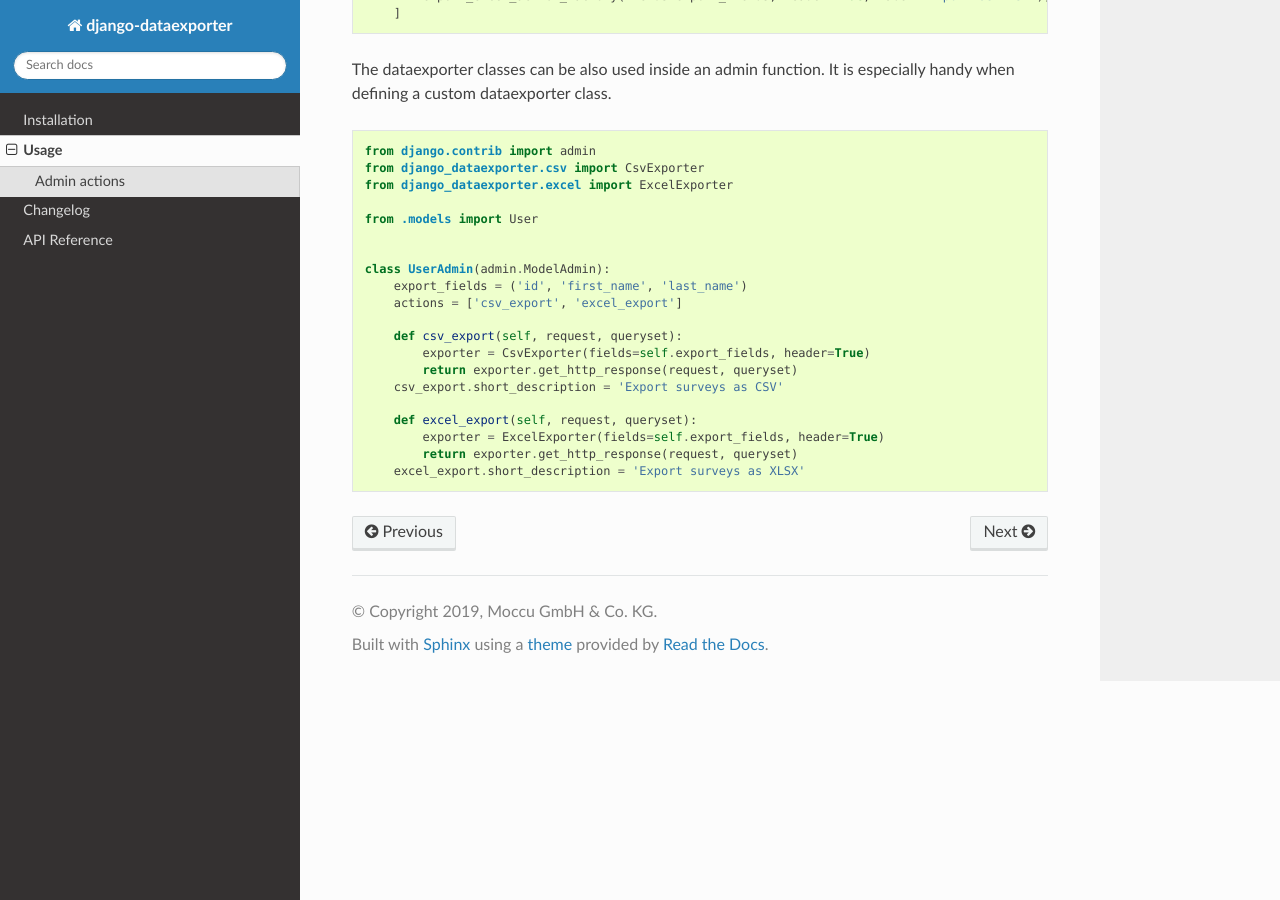
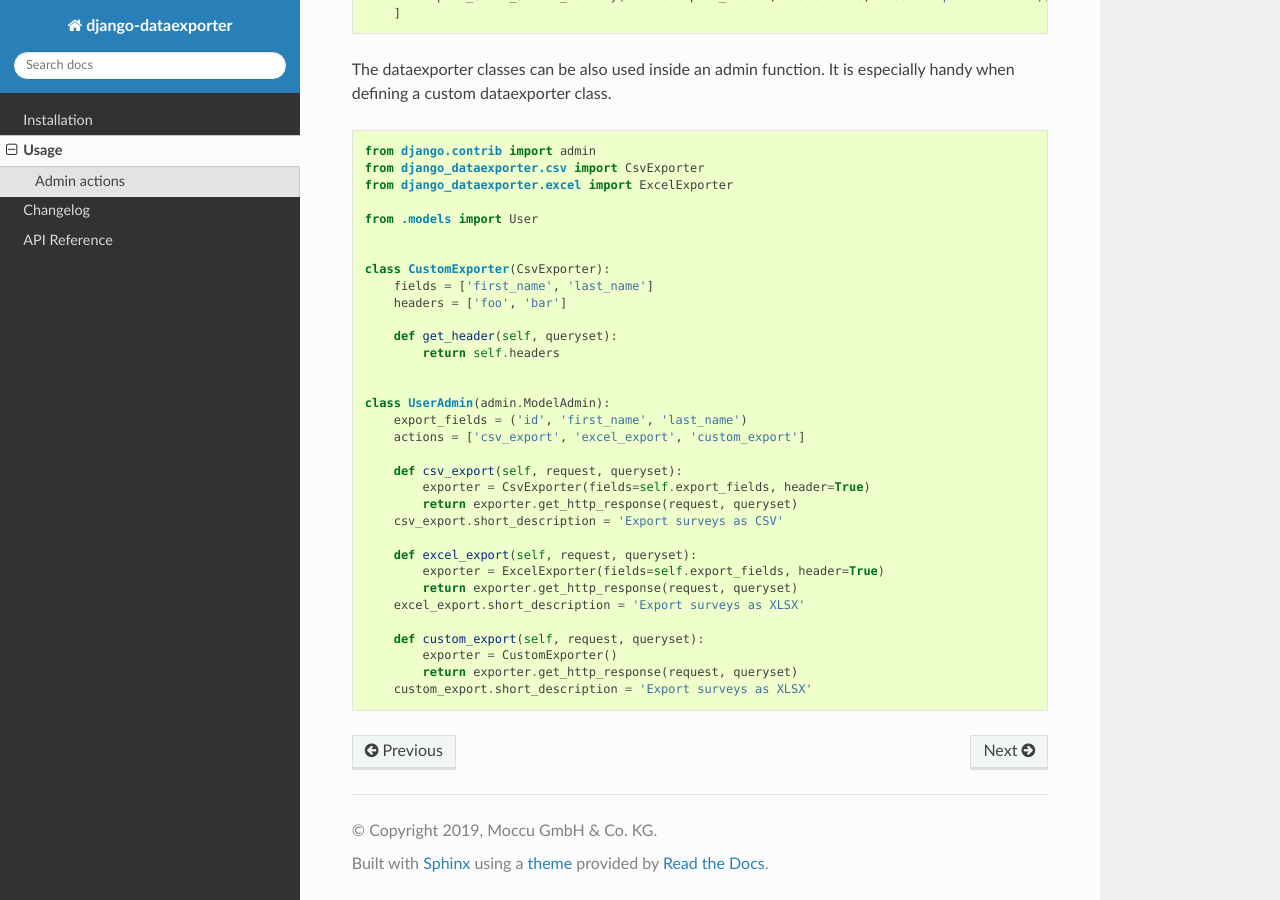
Before and after one commit to lenarother/django-dataexporter, a Sphinx documentation site: the page built from docs/usage.rst, in a window 1280 px wide and 900 px high, scrolled down 505 px. Built offline with Sphinx 7.4.7 and the Read the Docs theme 2.0.0, drawn with Linux system fonts in a browser that asks for light colours; pages that are not in the unit, such as notebooks, are missing from menus.

Commit message:
Add custom exporter example (#1)

```diff
--- a/docs/usage.rst
+++ b/docs/usage.rst
@@ -37,9 +37,17 @@ It is especially handy when defining a custom dataexporter class.
     from .models import User
 
 
+    class CustomExporter(CsvExporter):
+        fields = ['first_name', 'last_name']
+        headers = ['foo', 'bar']
+
+        def get_header(self, queryset):
+            return self.headers
+
+
     class UserAdmin(admin.ModelAdmin):
         export_fields = ('id', 'first_name', 'last_name')
-        actions = ['csv_export', 'excel_export']
+        actions = ['csv_export', 'excel_export', 'custom_export']
 
         def csv_export(self, request, queryset):
             exporter = CsvExporter(fields=self.export_fields, header=True)
@@ -50,3 +58,8 @@ It is especially handy when defining a custom dataexporter class.
             exporter = ExcelExporter(fields=self.export_fields, header=True)
             return exporter.get_http_response(request, queryset)
         excel_export.short_description = 'Export surveys as XLSX'
+
+        def custom_export(self, request, queryset):
+            exporter = CustomExporter()
+            return exporter.get_http_response(request, queryset)
+        custom_export.short_description = 'Export surveys as XLSX'
```
